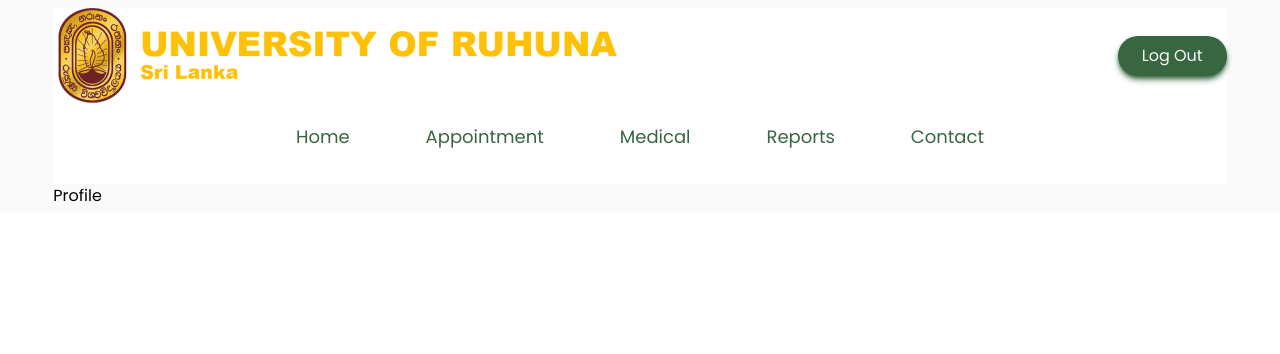
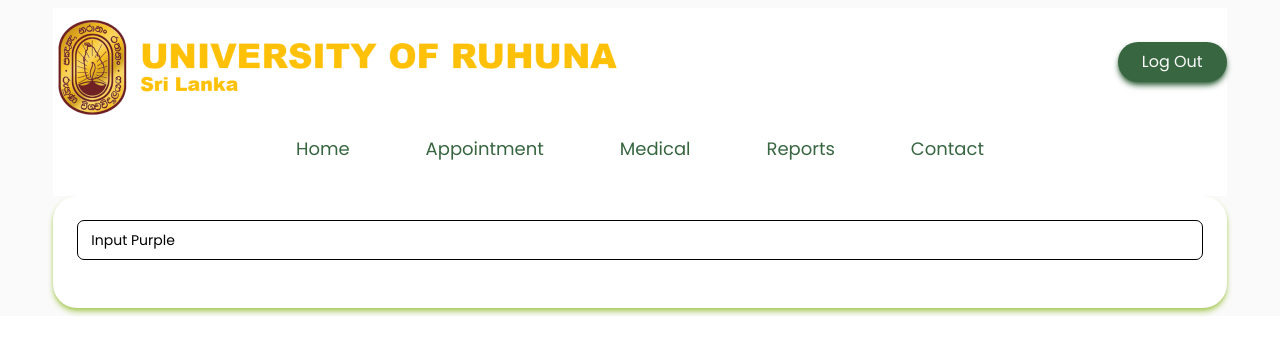
Before and after one commit to IsuruSH/UOR_Medical_Unit_App, a Next.js app in the folder frontend/: page /pages/student/profileDetails in a window 1280 px wide. Shown: the top 354 px of the page. Built offline with nearby package versions, Linux system fonts and the light colour scheme.

Commit message:
add student changes and doctor json files

```diff
--- a/frontend/app/pages/student/Contact/page.tsx
+++ b/frontend/app/pages/student/Contact/page.tsx
@@ -1,8 +1,13 @@
+import StuForm from '@/components/student/StuForm'
 import React from 'react'
 
 const page = () => {
   return (
-    <div>Contact</div>
+    <div>
+      <StuForm>
+        Contact
+      </StuForm>
+    </div>
   )
 }
 
--- a/frontend/app/pages/student/appointment/page.tsx
+++ b/frontend/app/pages/student/appointment/page.tsx
@@ -1,8 +1,13 @@
+import StuForm from '@/components/student/StuForm'
 import React from 'react'
 
 const page = () => {
   return (
-    <div>Appoinment</div>
+    <div>
+      <StuForm>
+        appoinment
+      </StuForm>
+    </div>
   )
 }
 
--- a/frontend/app/pages/student/layout.tsx
+++ b/frontend/app/pages/student/layout.tsx
@@ -10,7 +10,7 @@ export const metadata: Metadata = {
 const StudentLayout = ({ children }: Readonly<{ children: React.ReactNode }>) => {
   return (
     <div className='bg-zinc-50 '>
-    <div className='pt-2 vsm:max-sm:w-min w-11/12 m-auto  py-1 '>
+    <div className='vsm:max-sm:w-min w-11/12 m-auto py-2'>
       <Header/>
         <div>
             {children}
--- a/frontend/app/pages/student/medical/page.tsx
+++ b/frontend/app/pages/student/medical/page.tsx
@@ -1,8 +1,13 @@
+import StuForm from '@/components/student/StuForm'
 import React from 'react'
 
 const page = () => {
   return (
-    <div>Medical</div>
+    <div>
+      <StuForm>
+        Medical
+      </StuForm>
+    </div>
   )
 }
 
--- a/frontend/app/pages/student/profileDetails/page.tsx
+++ b/frontend/app/pages/student/profileDetails/page.tsx
@@ -1,8 +1,18 @@
+
+import StuForm from '@/components/student/StuForm'
+import TextInput from '@/components/student/TextInput'
+
 import React from 'react'
 
 const page = () => {
   return (
-    <div>Profile</div>
+    <div>
+      <StuForm styles="">
+        <TextInput/>
+        <br/>
+
+      </StuForm>
+    </div>
   )
 }
 
--- a/frontend/app/pages/student/reports/page.tsx
+++ b/frontend/app/pages/student/reports/page.tsx
@@ -1,8 +1,13 @@
+import StuForm from '@/components/student/StuForm'
 import React from 'react'
 
 const page = () => {
   return (
-    <div>Reports</div>
+    <div>
+      <StuForm>
+        Reports
+      </StuForm>
+    </div>
   )
 }
 
--- a/frontend/components/student/Header.tsx
+++ b/frontend/components/student/Header.tsx
@@ -16,9 +16,9 @@ const Header = () => {
 
   return (
     <>
-    <div className='sticky top-2 z-40 w-full backdrop-blur flex-none transition-colors duration-500 lg:z-50 lg:border-b lg:border-zinc-50/10 dark:border-zinc-50/[0.06] bg-white supports-backdrop-blur:bg-white/95 dark:bg-zinc-50/25'>
+    <div className='sticky top-1 z-40 w-full backdrop-blur flex-none transition-colors duration-500 lg:z-50 lg:border-b lg:border-zinc-50/10 dark:border-zinc-50/[0.06] bg-white supports-backdrop-blur:bg-white/95 dark:bg-zinc-50/25'>
         <div className='flex justify-between items-center'>
-          <div className='vsm:max-md:w-72'>
+          <div className='vsm:max-md:w-72 pt-3'>
             <Image src={logoUni} alt='University logo with name'/>
           </div>
 
--- /dev/null
+++ b/frontend/components/student/StuForm.tsx
@@ -0,0 +1,14 @@
+import React from 'react'
+
+//use children for pass all eliments and use styles for taildwind css classes
+const StuForm = ({children,styles}:any) => {
+  return (
+    <div className={`p-6 bg-white shadow-md shadow-light-green rounded-3xl ${styles}`}>
+    <form>
+      {children}
+    </form>
+  </div>
+  )
+}
+
+export default StuForm
--- /dev/null
+++ b/frontend/components/student/TextInput.tsx
@@ -0,0 +1,19 @@
+import React from 'react'
+
+//you can add width as style and spasing
+const TextInput = ({styles}:any) => {
+  return (
+<div>
+<div className={`relative min-w-[200px] h-10 ${styles}`}>
+    <input
+      className="peer w-full h-full bg-transparent text-black font-sans font-normal outline outline-0 focus:outline-0 disabled:bg-light-green disabled:border-0 transition-all placeholder-shown:border placeholder-shown:border-black placeholder-shown:border-t-black border focus:border-2 border-t-transparent focus:border-t-transparent text-sm px-3 py-2.5 rounded-[7px] border-blue-gray-200 focus:border-light-green"
+      placeholder=" " /><label
+      className="flex w-full h-full select-none pointer-events-none absolute left-0 font-normal !overflow-visible truncate peer-placeholder-shown:text-blue-gray-500 leading-tight peer-focus:leading-tight peer-disabled:text-transparent peer-disabled:peer-placeholder-shown:text-blue-gray-500 transition-all -top-1.5 peer-placeholder-shown:text-sm text-[11px] peer-focus:text-[11px] before:content[' '] before:block before:box-border before:w-2.5 before:h-1.5 before:mt-[6.5px] before:mr-1 peer-placeholder-shown:before:border-transparent before:rounded-tl-md before:border-t peer-focus:before:border-t-2 before:border-l peer-focus:before:border-l-2 before:pointer-events-none before:transition-all peer-disabled:before:border-transparent after:content[' '] after:block after:flex-grow after:box-border after:w-2.5 after:h-1.5 after:mt-[6.5px] after:ml-1 peer-placeholder-shown:after:border-transparent after:rounded-tr-md after:border-t peer-focus:after:border-t-2 after:border-r peer-focus:after:border-r-2 after:pointer-events-none after:transition-all peer-disabled:after:border-transparent peer-placeholder-shown:leading-[3.75] text-blue-gray-400 peer-focus:text-black before:border-blue-gray-200 peer-focus:before:!border-light-green after:border-blue-gray-200 peer-focus:after:!border-light-green">Input
+      Purple
+    </label>
+  </div>
+</div>
+  )
+}
+
+export default TextInput
--- a/package.json
+++ b/package.json
@@ -17,6 +17,9 @@
     "@fortawesome/free-regular-svg-icons": "^6.5.2",
     "@fortawesome/free-solid-svg-icons": "^6.5.2",
     "@fortawesome/react-fontawesome": "^0.2.2",
+    "@types/react-datepicker": "^6.2.0",
+    "date-fns": "^3.6.0",
+    "react-datepicker": "^7.2.0",
     "react-icons": "^5.2.1"
   }
 }
```
Also changed, not shown: frontend/components/student/TextAreaInput.tsx (added), 1 other file (tests, documents, lock files or other folders).
